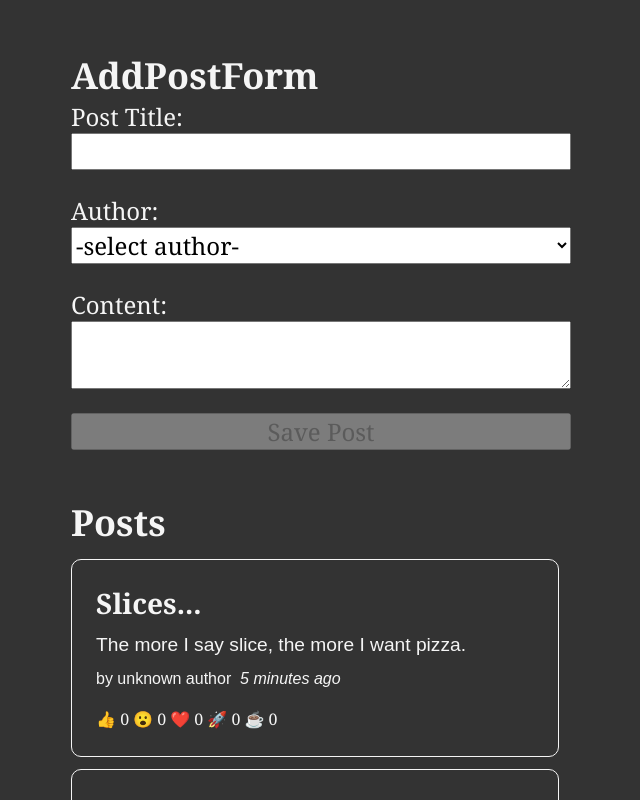
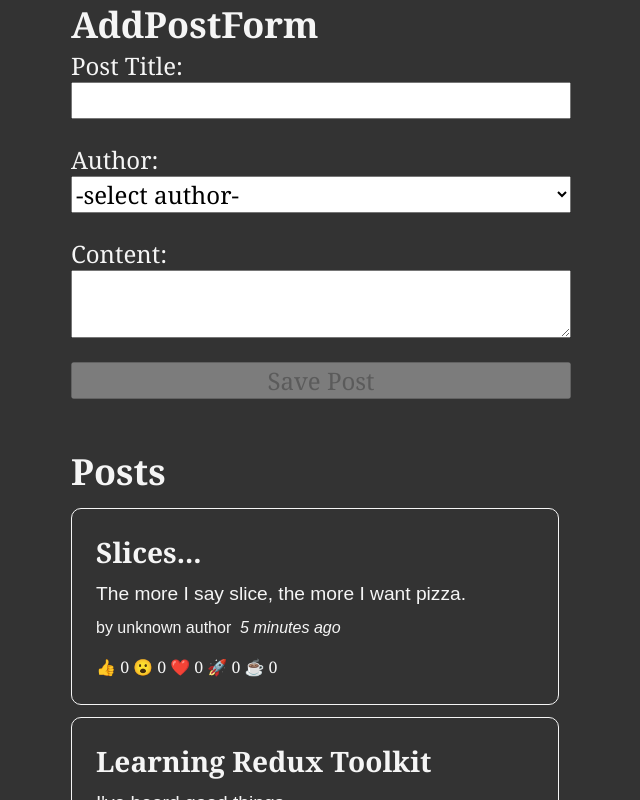
Before and after one commit to Sithija97/React-Development, a React (Create React App) app in the folder dave-redux-project/: page / in a window 1280 px wide. Shown: the top 800 px of the page, without its empty margins (319-959 px from the left). Built offline with nearby package versions, Linux system fonts and the light colour scheme.

Commit message:
minor code change

```diff
--- a/dave-redux-project/src/App.js
+++ b/dave-redux-project/src/App.js
@@ -4,7 +4,7 @@ import PostList from "./components/postList";
 
 function App() {
   return (
-    <main className="App">
+    <main className="App-container">
       <AddPostForm />
       <PostList />
     </main>
```
Also changed, not shown: 1 other file (tests, documents, lock files or other folders).
